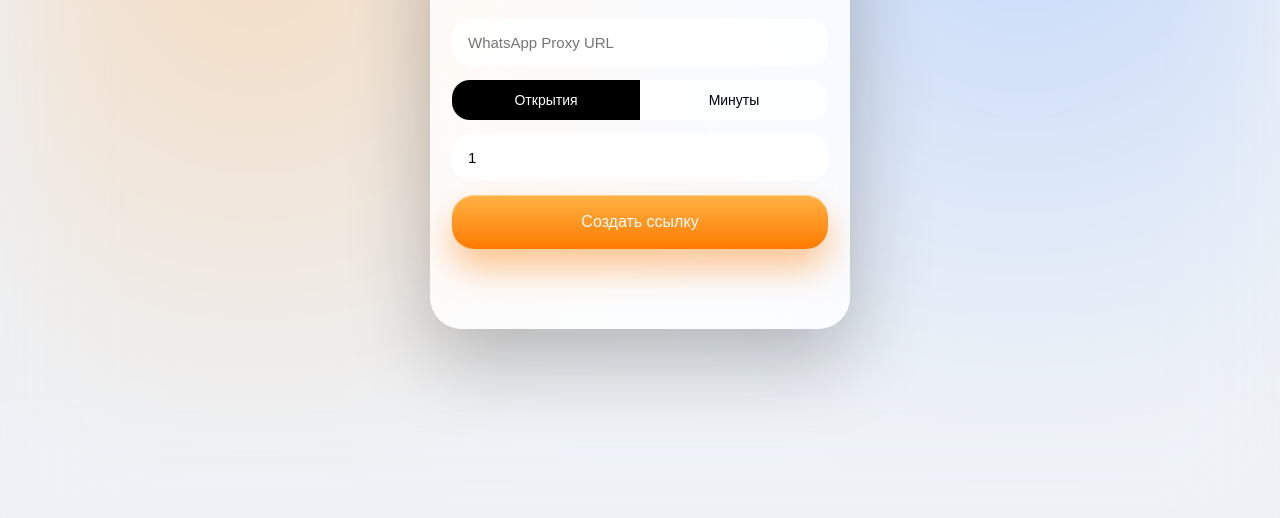
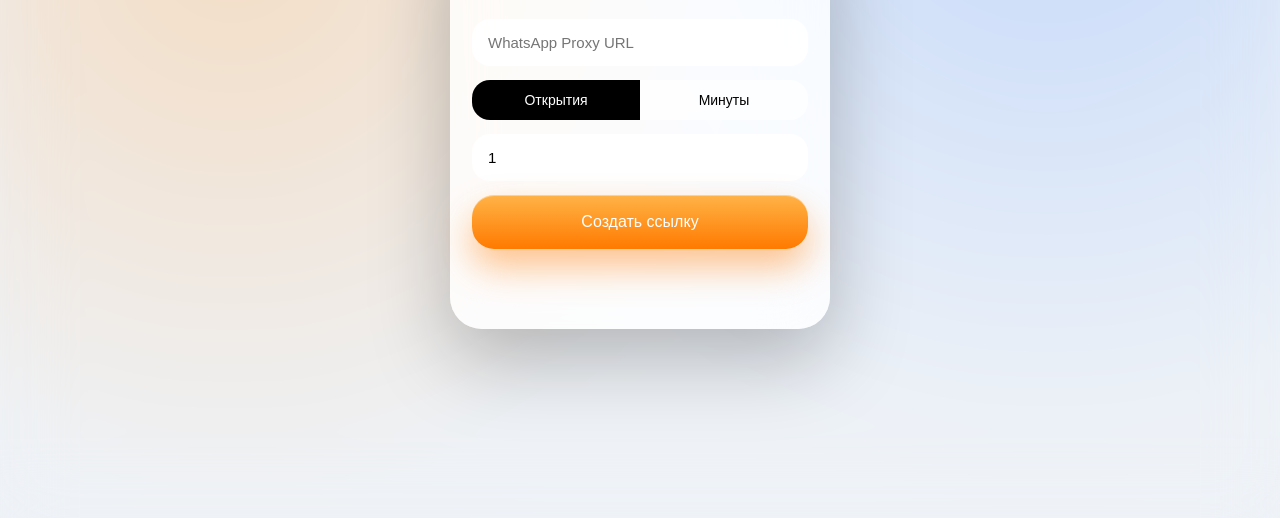
Before and after one commit to idris8v/root-url, a website: page public/index.html in a window 1280 px wide. Shown: the part 282-800 px from the top of the page. Drawn offline with Linux system fonts and the light colour scheme.

Commit message:
ios motion polish + center sheet + official icons

```diff
--- a/public/index.html
+++ b/public/index.html
@@ -30,7 +30,7 @@
 
 body{
   margin:0;
-  height:100vh;
+  min-height:100vh;
   background:var(--bg);
   font-family:-apple-system,BlinkMacSystemFont,"SF Pro Text",sans-serif;
   display:flex;
@@ -38,12 +38,13 @@ body{
   justify-content:center;
   color:var(--text);
   overflow:hidden;
+  padding:0 16px; /* 🔑 ОТСТУПЫ СЛЕВА И СПРАВА */
 }
 
 /* BACKGROUND BLUR */
 .bg{
   position:fixed;
-  inset:0;
+  inset:-40px;
   background:
     radial-gradient(circle at 20% 30%,rgba(255,180,100,.35),transparent 45%),
     radial-gradient(circle at 80% 20%,rgba(120,170,255,.35),transparent 45%),
@@ -55,7 +56,7 @@ body{
 /* SHEET */
 .sheet{
   width:100%;
-  max-width:420px;
+  max-width:380px; /* 🔑 НЕ ПРИЛИПАЕТ К КРАЯМ */
   padding:22px 22px 34px;
   border-radius:32px;
   background:var(--card);
@@ -108,6 +109,7 @@ input{
   margin-bottom:14px;
 }
 
+/* SEGMENT */
 .segment{
   display:flex;
   background:rgba(255,255,255,.65);
```
